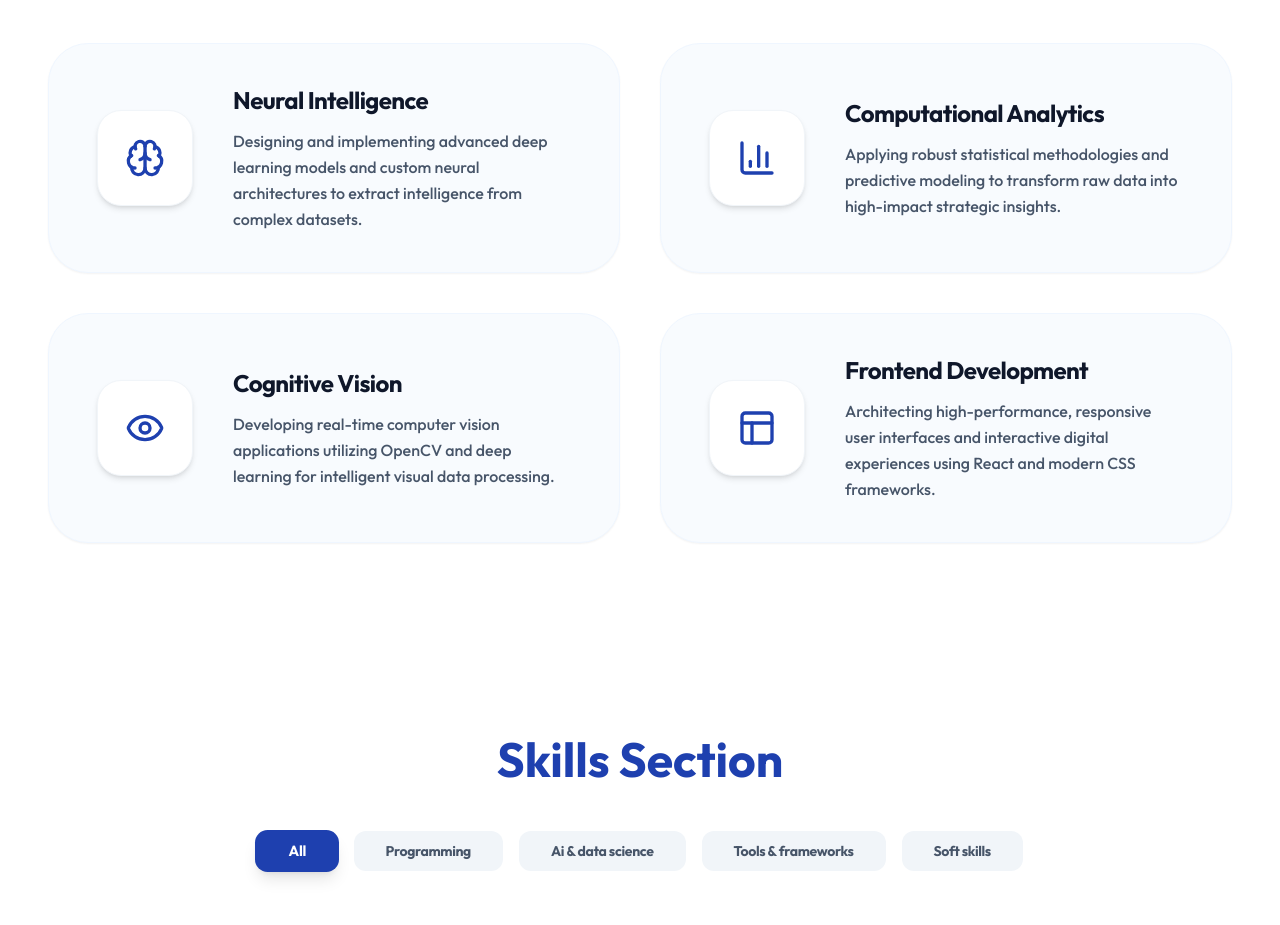
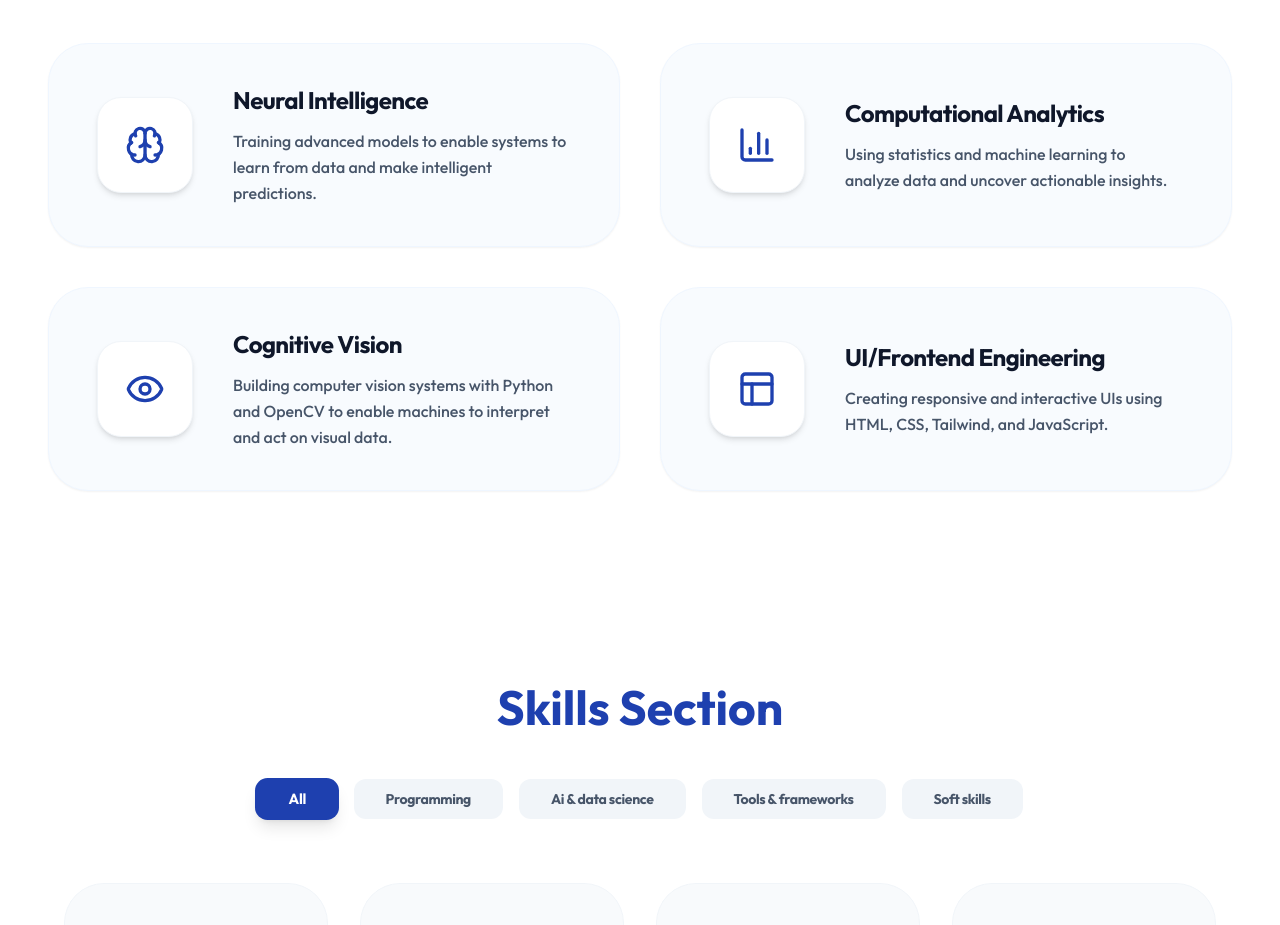
Before and after one commit to kanth071/Portfolio, a React (Vite) app: page / in a window 1280 px wide. Shown: the part 1120-2045 px from the top of the page. Built offline with nearby package versions, Linux system fonts and the light colour scheme.

Commit message:
Update specialization titles and descriptions to match user requirements

```diff
--- a/src/components/About.jsx
+++ b/src/components/About.jsx
@@ -6,25 +6,25 @@ const About = () => {
     const specializations = [
         {
             title: 'Neural Intelligence',
-            desc: 'Designing and implementing advanced deep learning models and custom neural architectures to extract intelligence from complex datasets.',
+            desc: 'Training advanced models to enable systems to learn from data and make intelligent predictions.',
             icon: <Brain className="w-10 h-10 text-[#1e40af]" />,
             color: 'bg-blue-50'
         },
         {
             title: 'Computational Analytics',
-            desc: 'Applying robust statistical methodologies and predictive modeling to transform raw data into high-impact strategic insights.',
+            desc: 'Using statistics and machine learning to analyze data and uncover actionable insights.',
             icon: <BarChart3 className="w-10 h-10 text-[#1e40af]" />,
             color: 'bg-indigo-50'
         },
         {
             title: 'Cognitive Vision',
-            desc: 'Developing real-time computer vision applications utilizing OpenCV and deep learning for intelligent visual data processing.',
+            desc: 'Building computer vision systems with Python and OpenCV to enable machines to interpret and act on visual data.',
             icon: <Eye className="w-10 h-10 text-[#1e40af]" />,
             color: 'bg-sky-50'
         },
         {
-            title: 'Frontend Development',
-            desc: 'Architecting high-performance, responsive user interfaces and interactive digital experiences using React and modern CSS frameworks.',
+            title: 'UI/Frontend Engineering',
+            desc: 'Creating responsive and interactive UIs using HTML, CSS, Tailwind, and JavaScript.',
             icon: <Layout className="w-10 h-10 text-[#1e40af]" />,
             color: 'bg-purple-50'
         }
```
